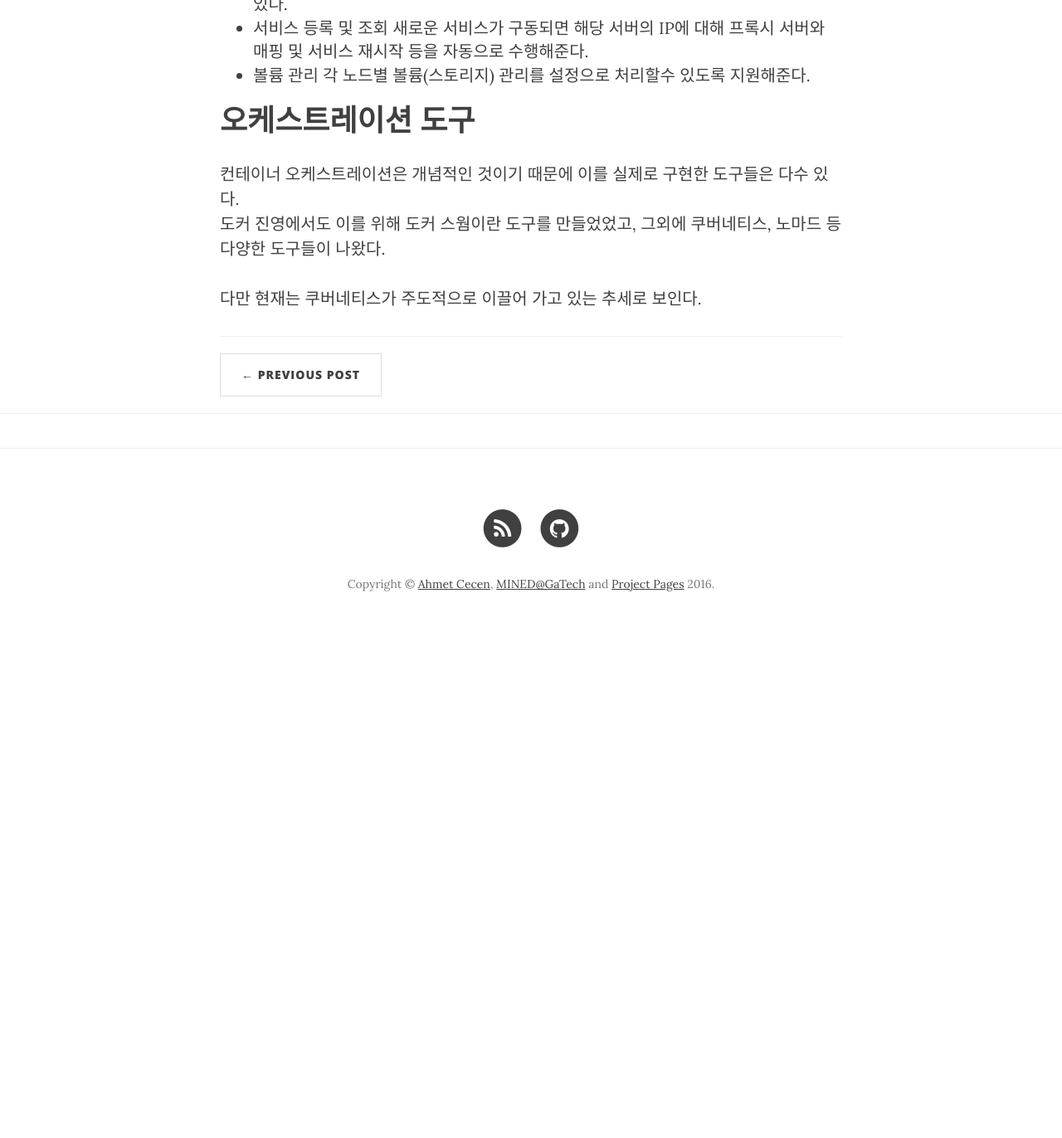
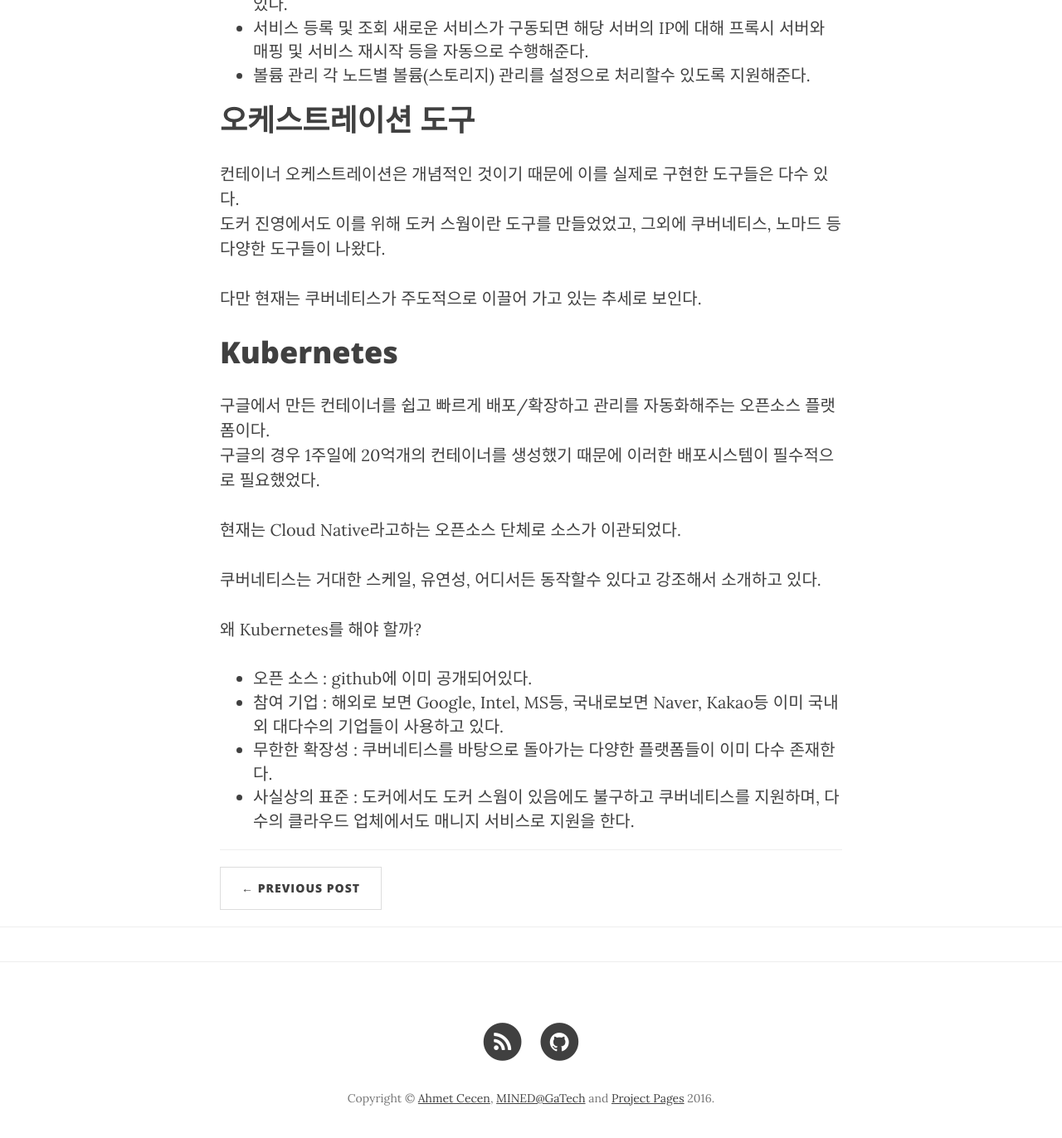
Before and after one commit to Y-JaeHyun/Y-JaeHyun.github.io, a Jekyll site: the page built from _posts/2021-08-20-Docker&K8s-7.md, in a window 1280 px wide and 1400 px high, scrolled down 3010 px. Shown: the top 1372 px of the window at 83% size. Built offline with Jekyll 4.4.1, drawn with Linux system fonts in a browser that asks for light colours; nearby versions of some CDN libraries; comment, search, counter and statistics services are not loaded; before the commit the page ends 3790 px from its top, so only the background shows below that.

Commit message:
docker&k8s-7 update

```diff
--- a/_posts/2021-08-20-Docker&K8s-7.md
+++ b/_posts/2021-08-20-Docker&K8s-7.md
@@ -95,3 +95,19 @@ Developer -> Build -> Ship -> Run
 도커 진영에서도 이를 위해 도커 스웜이란 도구를 만들었었고, 그외에 쿠버네티스, 노마드 등 다양한 도구들이 나왔다.
 
 다만 현재는 쿠버네티스가 주도적으로 이끌어 가고 있는 추세로 보인다.
+
+# Kubernetes
+
+구글에서 만든 컨테이너를 쉽고 빠르게 배포/확장하고 관리를 자동화해주는 오픈소스 플랫폼이다.
+구글의 경우 1주일에 20억개의 컨테이너를 생성했기 때문에 이러한 배포시스템이 필수적으로 필요했었다.
+
+현재는 Cloud Native라고하는 오픈소스 단체로 소스가 이관되었다.
+
+쿠버네티스는 거대한 스케일, 유연성, 어디서든 동작할수 있다고 강조해서 소개하고 있다.
+
+왜 Kubernetes를 해야 할까?
+
+* 오픈 소스 : github에 이미 공개되어있다.
+* 참여 기업 : 해외로 보면 Google, Intel, MS등, 국내로보면 Naver, Kakao등 이미 국내외 대다수의 기업들이 사용하고 있다.
+* 무한한 확장성 : 쿠버네티스를 바탕으로 돌아가는 다양한 플랫폼들이 이미 다수 존재한다.
+* 사실상의 표준 : 도커에서도 도커 스웜이 있음에도 불구하고 쿠버네티스를 지원하며, 다수의 클라우드 업체에서도 매니지 서비스로 지원을 한다.
```
